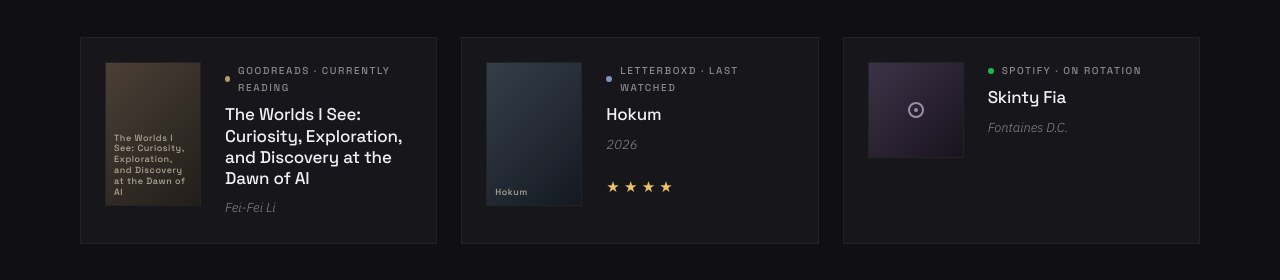
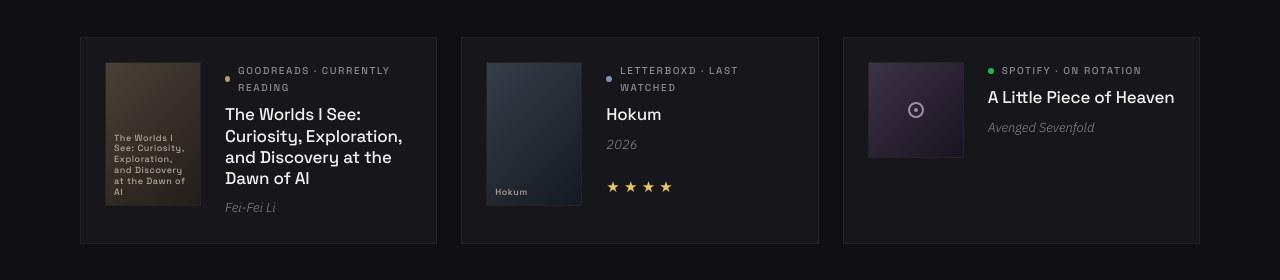
Before and after one commit to xchen101/xchen101.github.io, a Jekyll site: the page built from index.md, in a window 1280 px wide and 900 px high, scrolled down 6634 px. Shown: the part 174-454 px from the top of the window. Built offline with Jekyll 4.4.1, drawn with Linux system fonts in a browser that asks for light colours; comment, search, counter and statistics services are not loaded.

Commit message:
update: Right Now widget data (auto)

```diff
--- a/_data/now.yml
+++ b/_data/now.yml
@@ -1,5 +1,5 @@
-# Right now — auto-generated by Hermes cron on 2026-05-28 17:30 UTC
-# Sources: Goodreads RSS / Letterboxd RSS / Last.fm
+# Right now — auto-generated by Hermes cron on 2026-05-28 23:00 UTC
+# Sources: Goodreads RSS / Letterboxd RSS / Spotify API
 
 reading:
   service: "Goodreads"
@@ -22,7 +22,7 @@
   service: "Spotify"
   accent: "#1DB954"
   label: "On rotation"
-  title: "Skinty Fia"
-  artist: "Fontaines D.C."
-  url: "https://open.spotify.com/track/6wyHzaCZNuu6fG4LlDFqvY"
+  title: "A Little Piece of Heaven"
+  artist: "Avenged Sevenfold"
+  url: "https://open.spotify.com/track/1BLfQ6dPXmuDrFmbdfW7Jl"
   profile_url: "https://open.spotify.com/"
```
